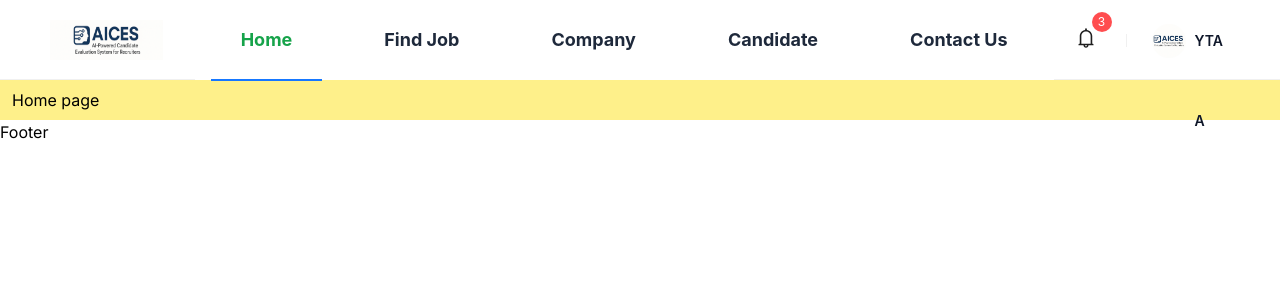
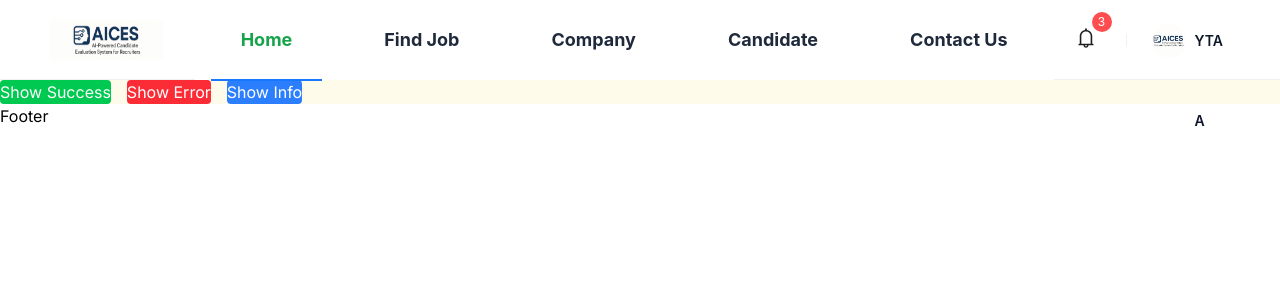
Before and after one commit to AICES-Capstone-Project/AICES-client, a React (Vite) app: page / in a window 1280 px wide. Shown: the top 300 px of the page. Built offline with nearby package versions, Linux system fonts and the light colour scheme.

Commit message:
add Toast

```diff
--- a/src/assets/styles/globals.css
+++ b/src/assets/styles/globals.css
@@ -2,20 +2,8 @@
 
 /* ========== Global Styles ========== */
 :root {
-	width: 100%;
-	max-width: 100%;
 	margin: 0;
 	padding: 0;
-
-	/* width: 100%;
-	max-width: 1280px;
-	margin: 0 auto;
-	padding: 1rem;  */
-	/* line-height: 1.5; */
-	/* font-weight: 400; */
-	/* color-scheme: light; */
-	/* color: rgba(255, 255, 255, 0.87); */
-	/* background-color: #242424; */
 
 	font-synthesis: none;
 	text-rendering: optimizeLegibility;
@@ -39,7 +27,6 @@ body,
 body {
 	font-family: "Inter", sans-serif;
 	min-height: 100vh;
-	display: block;
 	overflow-x: hidden;
 	/* justify-content: center;
 	align-items: center;  */
@@ -68,6 +55,10 @@ button {
 @layer utilities {
 	.text-primary-mint {
 		color: var(--color-primary-mint);
+	}
+
+	.bg-mint {
+		background-color: var(--color-primary-mint);
 	}
 
 	.h1-bold {
--- /dev/null
+++ b/src/components/UI/Toast.tsx
@@ -0,0 +1,42 @@
+import { toast } from "react-toastify";
+
+export type ToastType = "success" | "error" | "info";
+
+export interface ToastOptions {
+	type: ToastType;
+	title: string;
+	message?: string;
+}
+
+export const showToast = ({ type, title, message }: ToastOptions) => {
+	const content = (
+		<div>
+			<div
+				className={`font-semibold mb-1 ${
+					type === "success"
+						? "text-green-800"
+						: type === "error"
+						? "text-red-800"
+						: "text-blue-800"
+				}`}
+			>
+				{title}
+			</div>
+			{message && <div className="text-sm text-gray-600">{message}</div>}
+		</div>
+	);
+
+	if (type === "success") toast.success(content);
+	else if (type === "error") toast.error(content);
+	else toast.info(content);
+};
+
+// Convenience functions
+export const toastSuccess = (title: string, message?: string) =>
+	showToast({ type: "success", title, message });
+
+export const toastError = (title: string, message?: string) =>
+	showToast({ type: "error", title, message });
+
+export const toastInfo = (title: string, message?: string) =>
+	showToast({ type: "info", title, message });
--- a/src/main.tsx
+++ b/src/main.tsx
@@ -12,6 +12,7 @@ import "./assets/styles/globals.css";
 
 import Loading from "./components/UI/Loading.tsx";
 import { router } from "./routes/index.tsx";
+import { Bounce, ToastContainer } from "react-toastify";
 
 createRoot(document.getElementById("root")!).render(
 	<StrictMode>
@@ -21,6 +22,19 @@ createRoot(document.getElementById("root")!).render(
 			}
 		>
 			<RouterProvider router={router} />
+			<ToastContainer
+				position="top-right"
+				autoClose={3000}
+				hideProgressBar={false}
+				newestOnTop={false}
+				closeOnClick={false}
+				rtl={false}
+				pauseOnFocusLoss
+				draggable
+				pauseOnHover
+				theme="light"
+				transition={Bounce}
+			/>
 		</Suspense>
 	</StrictMode>
 );
--- a/src/pages/Homepage/Homepage.tsx
+++ b/src/pages/Homepage/Homepage.tsx
@@ -1,11 +1,30 @@
+import { toastError, toastInfo, toastSuccess } from "../../components/UI/Toast";
+
 const Home = () => (
-  <div style={{
-    backgroundColor: "#fef08a",   // màu highlight (vàng nhạt)
-    padding: "8px 12px",          // thêm chút padding cho đẹp
-    width: "100%"                 // chiếm trọn width
-  }}>
-    Home page
-  </div>
+	<div className="bg-amber-50">
+		<div className="flex gap-4">
+			<button
+				onClick={() => toastSuccess("Success!", "This is a success toast")}
+				className="!bg-green-500 hover:bg-green-600 text-white px-4 py-2 rounded"
+			>
+				Show Success
+			</button>
+
+			<button
+				onClick={() => toastError("Error!", "Something went wrong")}
+				className="bg-red-500 hover:bg-red-600 text-white px-4 py-2 rounded"
+			>
+				Show Error
+			</button>
+
+			<button
+				onClick={() => toastInfo("Info", "This is an info message")}
+				className="bg-blue-500 hover:bg-blue-600 text-white px-4 py-2 rounded"
+			>
+				Show Info
+			</button>
+		</div>
+	</div>
 );
 
 export default Home;
```
